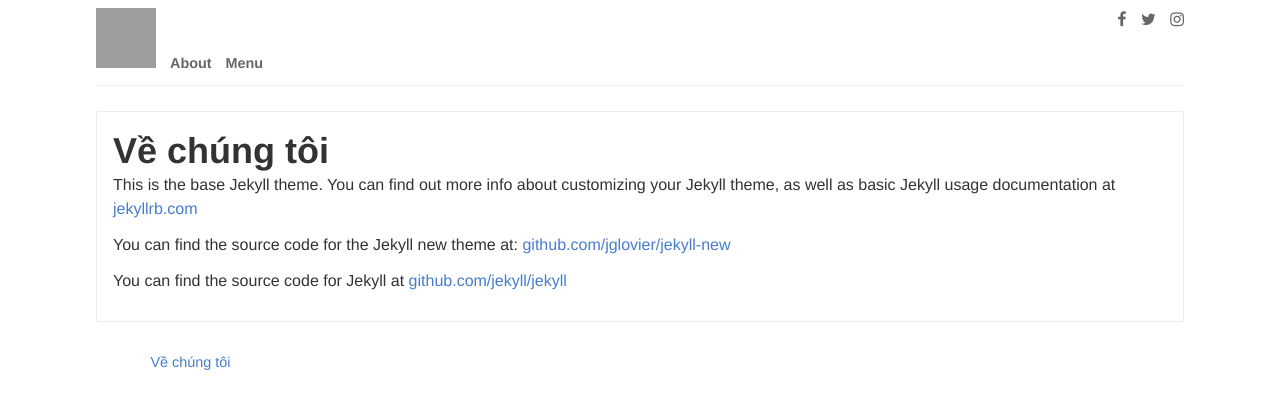
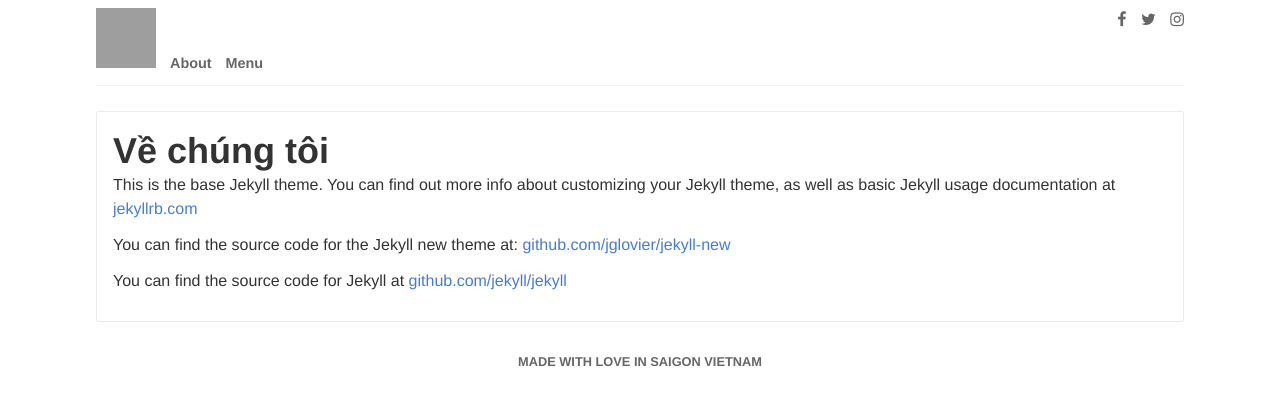
Before and after one commit to luncheryvn/luncheryvn.github.io, a Jekyll site: the page built from about.md, in a window 1280 px wide. Shown: the top 409 px of the page. Built offline with Jekyll 4.4.1, drawn with Linux system fonts in a browser that asks for light colours; nearby versions of some CDN libraries; grey boxes are pictures that could not be loaded.

Commit message:
ADD: simple footer

```diff
--- a/_includes/footer.html
+++ b/_includes/footer.html
@@ -1,5 +1,5 @@
 <footer class="site-footer">
   <ul class="site-footer__list">
-    <li><a href="/about">Về chúng tôi</a></li>
+    <li>Made with Love in Saigon Vietnam</li>
   </ul>
 </footer>
--- a/_sass/modules/_site-footer.sass
+++ b/_sass/modules/_site-footer.sass
@@ -1,9 +1,16 @@
 .site-footer
   +outer-container
 
-  font-size: .9rem
+  font-size: .8rem
+  font-weight: bold
+  color: #666
+  text-transform: uppercase
+  text-align: center
+
   margin-top: 30px
   margin-bottom: 30px
+  a
+    color: #666
 
 .site-footer__list
   list-style: none
```
